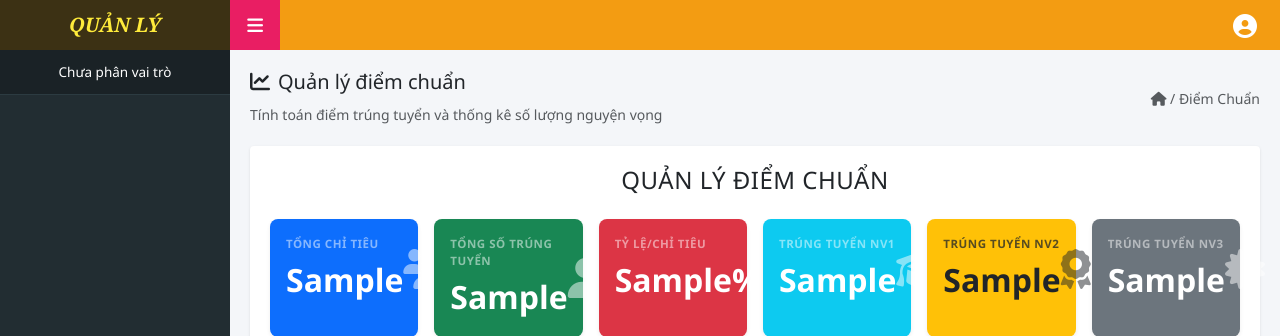
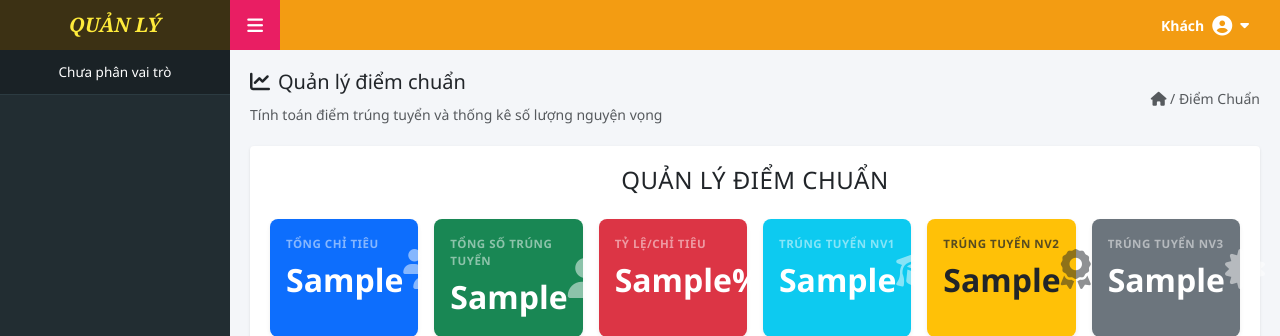
Before and after one commit to tuluavl/quanly_xettuyen, a Django app: template xettuyen/templates/xettuyen/diem_chuan.html in a window 1280 px wide. Shown: the top 336 px of the page. Run offline with Django 5.2, Linux system fonts and the light colour scheme; the template is opened without the code that fills it: most values are stand-ins (such as "Sample title", 1, 10 or a date in 2020); some libraries are stand-ins or nearby versions.

Commit message:
UPADATE BASE

```diff
--- a/xettuyen/templates/xettuyen/base.html
+++ b/xettuyen/templates/xettuyen/base.html
@@ -259,33 +259,64 @@
             </li>
             {% endif %}
 
-            <!-- 6. Cập nhật thông tin trúng tuyển -->
+            <!-- MENU CẤP 1: DANH SÁCH TRÚNG TUYỂN (CHA) -->
+            {% if request.session.role_code == 'admin' or request.session.role_name in 'Quản trị viên Administrator' or 'cap_nhat_trung_tuyen' in request.session.permissions or 'ds_trung_tuyen' in request.session.permissions or 'in_giay_bao' in request.session.permissions %}
+            <li>
+                <a href="#submenuTrungTuyen"
+                   class="nav-link d-flex align-items-center justify-content-between {% if request.resolver_match.url_name not in 'danh_sach_cap_nhat_trung_tuyen danh_sach_trung_tuyen ds_in_giay_bao' %}collapsed{% endif %}"
+                   data-bs-toggle="collapse"
+                   role="button"
+                   aria-expanded="{% if request.resolver_match.url_name in 'danh_sach_cap_nhat_trung_tuyen danh_sach_trung_tuyen ds_in_giay_bao' %}true{% else %}false{% endif %}"
+                   title="Danh sách trúng tuyển">
+                    <div class="d-flex align-items-center gap-2">
+                        <i class="fa-solid fa-users-gear"></i>
+                        <span class="nav-text">Danh sách trúng tuyển</span>
+                    </div>
+                    <i class="fa-solid fa-chevron-down small toggle-icon nav-text"></i>
+                </a>
+
+                <!-- MENU CẤP 2 (MENU CON) -->
+                <div class="collapse submenu-container {% if request.resolver_match.url_name in 'danh_sach_cap_nhat_trung_tuyen danh_sach_trung_tuyen ds_in_giay_bao' %}show{% endif %}" id="submenuTrungTuyen">
+                    <ul class="list-unstyled p-0 m-0">
+
+                        <!-- 1. Cập nhật thông tin trúng tuyển -->
                         {% if request.session.role_code == 'admin' or request.session.role_name in 'Quản trị viên Administrator' or 'cap_nhat_trung_tuyen' in request.session.permissions %}
                         <li>
-                <a href="{% url 'danh_sach_cap_nhat_trung_tuyen' %}" class="nav-link {% if request.resolver_match.url_name == 'danh_sach_cap_nhat_trung_tuyen' %}active{% endif %}" title="Cập nhật thông tin trúng tuyển">
+                            <a href="{% url 'danh_sach_cap_nhat_trung_tuyen' %}"
+                               class="nav-link {% if request.resolver_match.url_name == 'danh_sach_cap_nhat_trung_tuyen' %}active{% endif %}"
+                               title="Cập nhật thông tin trúng tuyển">
                                 <i class="fa-solid fa-user-pen"></i>
-                    <span class="nav-text">Cập nhật thông tin trúng tuyển</span>
+                                <span class="nav-text">Cập nhật thông tin TT</span>
                             </a>
                         </li>
                         {% endif %}
 
-            <!-- 7. Danh sách trúng tuyển -->
+                        <!-- 2. Danh sách trúng tuyển -->
                         {% if request.session.role_code == 'admin' or request.session.role_name in 'Quản trị viên Administrator' or 'ds_trung_tuyen' in request.session.permissions %}
                         <li>
-                <a href="{% url 'danh_sach_trung_tuyen' %}" class="nav-link {% if request.resolver_match.url_name == 'danh_sach_trung_tuyen' %}active{% endif %}" title="Danh sách trúng tuyển">
+                            <a href="{% url 'danh_sach_trung_tuyen' %}"
+                               class="nav-link {% if request.resolver_match.url_name == 'danh_sach_trung_tuyen' %}active{% endif %}"
+                               title="Danh sách trúng tuyển">
                                 <i class="fa-solid fa-user-check"></i>
                                 <span class="nav-text">Danh sách trúng tuyển</span>
                             </a>
                         </li>
                         {% endif %}
 
-            <!-- 8. In giấy báo -->
+                        <!-- 3. In giấy báo -->
                         {% if request.session.role_code == 'admin' or request.session.role_name in 'Quản trị viên Administrator' or 'in_giay_bao' in request.session.permissions %}
                         <li>
-                <a href="{% url 'ds_in_giay_bao' %}" class="nav-link {% if request.resolver_match.url_name == 'ds_in_giay_bao' %}active{% endif %}" title="In giấy báo">
+                            <a href="{% url 'ds_in_giay_bao' %}"
+                               class="nav-link {% if request.resolver_match.url_name == 'ds_in_giay_bao' %}active{% endif %}"
+                               title="In giấy báo">
                                 <i class="fa-solid fa-print"></i>
                                 <span class="nav-text">In giấy báo</span>
                             </a>
+                        </li>
+                        {% endif %}
+
+                    </ul>
+                </div>
             </li>
             {% endif %}
 
@@ -308,14 +339,10 @@
             <i class="fa-solid fa-bars"></i>
         </button>
 
-            <div class="dropdown me-2">
-                <button class="btn text-white border-0 p-0" type="button" data-bs-toggle="dropdown" aria-expanded="false">
-                    <i class="fa-solid fa-circle-user fa-xl"></i>
-                </button>
-                <ul class="dropdown-menu dropdown-menu-end shadow">
-                    <li class="px-3 py-1 text-muted small">
-    Tài khoản:
-    <strong>
+        <!-- THÔNG TIN NGƯỜI DÙNG DÒNG TOPBAR -->
+        <div class="dropdown me-3">
+            <button class="btn text-white border-0 p-0 d-flex align-items-center gap-2" type="button" data-bs-toggle="dropdown" aria-expanded="false">
+                <span class="fw-semibold small">
                     {% if request.session.full_name %}
                         {{ request.session.full_name }}
                     {% elif request.session.username %}
@@ -323,6 +350,17 @@
                     {% else %}
                         Khách
                     {% endif %}
+                </span>
+                <i class="fa-solid fa-circle-user fa-lg"></i>
+                <i class="fa-solid fa-caret-down small"></i>
+            </button>
+
+            <!-- DROPDOWN MENU KHI CLICK VÀO TÊN/AVATAR -->
+            <ul class="dropdown-menu dropdown-menu-end shadow mt-2">
+                <li class="px-3 py-1 text-muted small">
+                    Vai trò:
+                    <strong class="text-dark">
+                        {{ request.session.role_name|default:"Chưa phân vai trò" }}
                     </strong>
                 </li>
                 <li><hr class="dropdown-divider"></li>
@@ -346,7 +384,7 @@
                     <small class="text-muted fs-7">{% block page_subtitle %}Danh sách sinh viên đăng ký học{% endblock %}</small>
                 </div>
                 <div class="text-muted small">
-                    <i class="fa-solid fa-house"></i> / {% block breadcrumb %}Danh Sách Đăng Ký{% endblock %}
+                    <i class="fa-solid fa-house"></i> / {% block breadcrumb %}Danh sách đăng ký{% endblock %}
                 </div>
             </div>
 
```
Lines whose indentation alone changed are shown as unchanged.
